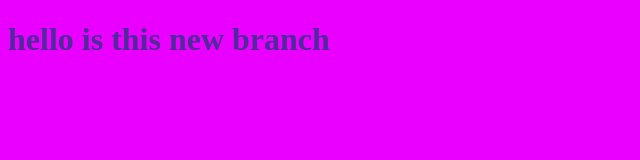
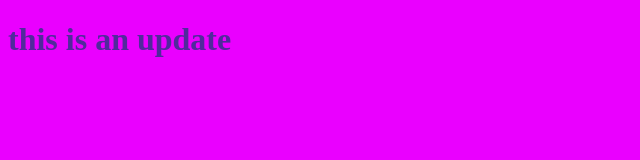
Before and after one commit to loay-al-shobaki/myprojct, a plain HTML site: page index.html in a window 1280 px wide. Shown: the whole page, without its empty margins (0-640 px from the left). Drawn offline with Linux system fonts and the light colour scheme.

Commit message:
edit the html

```diff
--- a/index.html
+++ b/index.html
@@ -8,7 +8,7 @@
     <link rel="stylesheet" href="css.css">
 </head>
 <body>
-    <h1> hello  is this new branch</h1>
+    <h1> this is an update</h1>
     <script src="js.js"></script>
 </body>
 </html>
```
